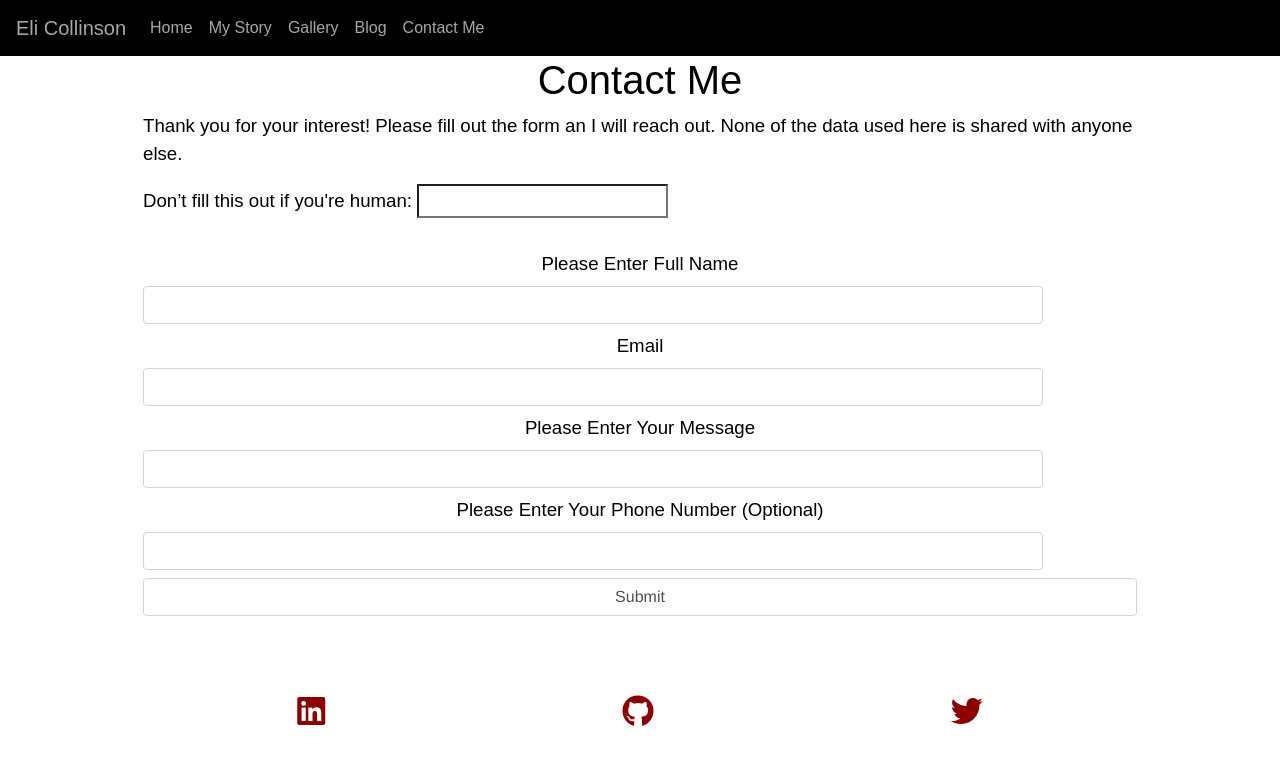
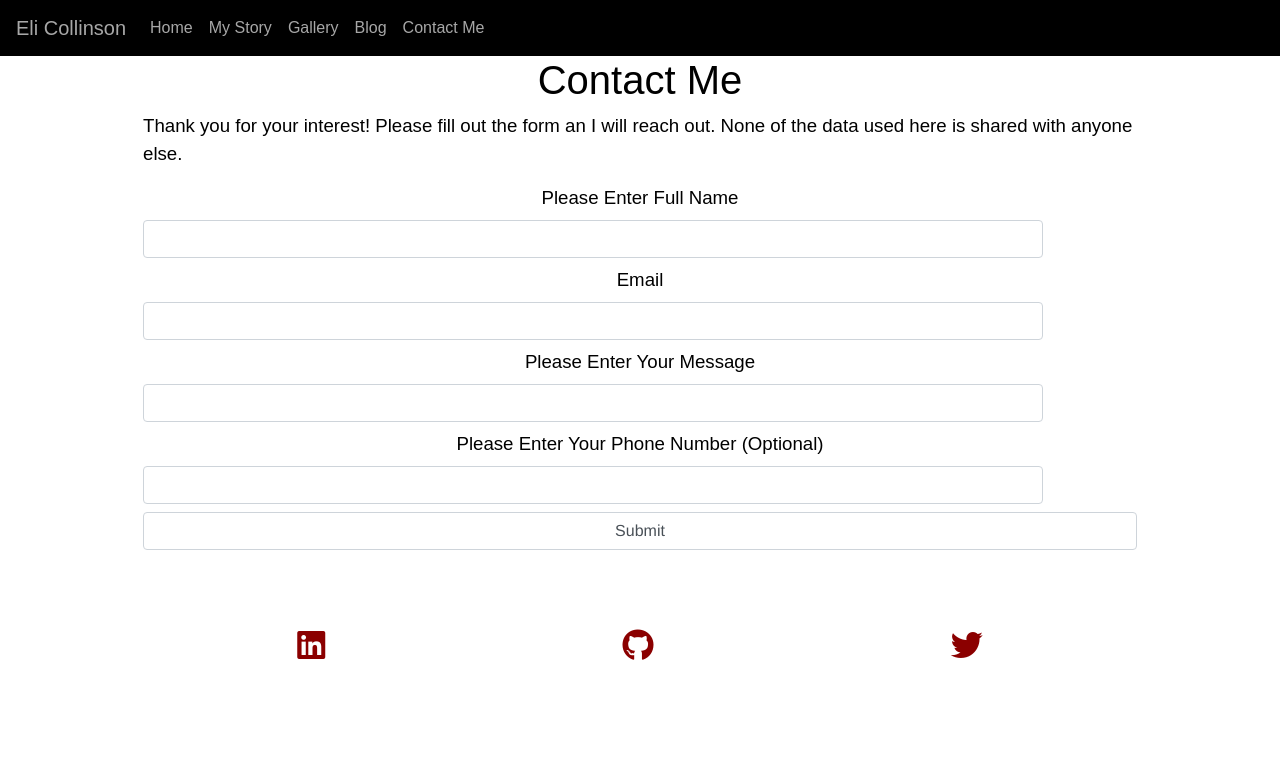
Before and after one commit to elicollinson/EliCollinsonWebsite, a Vue app in the folder eli-collinson-website/: page /contactMe in a window 1280 px wide. Shown: the top 764 px of the page. Built offline with nearby package versions, Linux system fonts and the light colour scheme; a web font is replaced by a local one.

Commit message:
Added full captcha field

```diff
--- a/eli-collinson-website/src/views/ContactMe.vue
+++ b/eli-collinson-website/src/views/ContactMe.vue
@@ -2,10 +2,7 @@
   <div id="contact-me">
     <h1>Contact Me</h1>
     <p class="container-fluid">Thank you for your interest! Please fill out the form an I will reach out. None of the data used here is shared with anyone else.</p>
-    <form class="container-fluid" id="contact-form" name="contact" method="POST" data-netlify=true @submit.prevent="handleSubmit" netlify-honeypot="bot-field">
-        <p class="hidden">
-          <label>Don’t fill this out if you're human: <input name="bot-field" /></label>
-        </p>
+    <form class="container-fluid" id="contact-form" name="contact" method="POST" data-netlify=true @submit.prevent="handleSubmit" data-netlify-recaptcha="true">
         <label for="FullName">Please Enter Full Name</label>
         <input class="form-control my-size" type="text" name="fullName" v-model="form.fullName" required/>
         <label for="Email">Email</label>
@@ -14,6 +11,7 @@
         <input class="form-control my-size" type="text" name="message" v-model="form.message" required/>
         <label for="PhoneNumber">Please Enter Your Phone Number (Optional)</label>
         <input class="form-control my-size" type="tel" name="phoneNumber" v-model="form.phoneNumber" />
+        <div data-netlify-recaptcha="true"></div>
         <input type="submit" class="form-control" />
     </form>
   </div>
```
